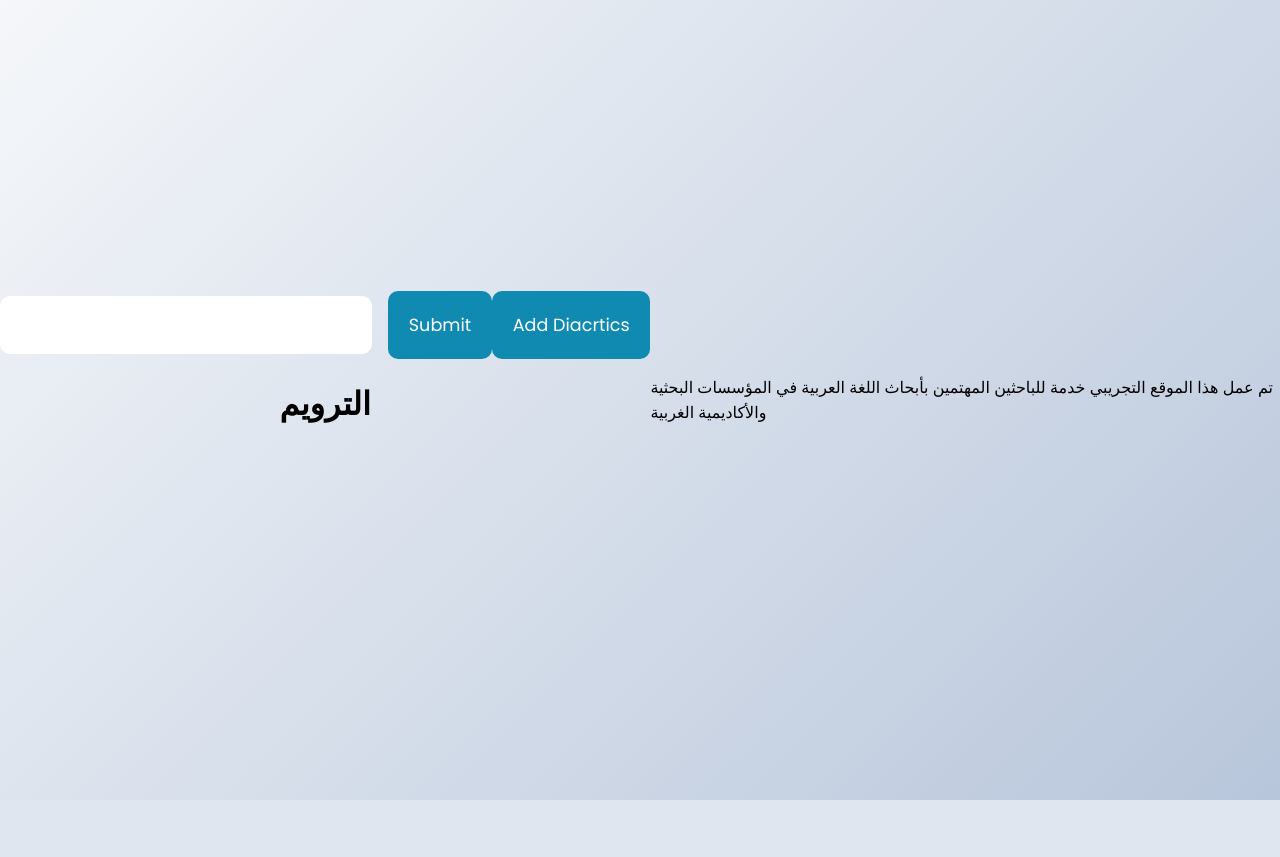
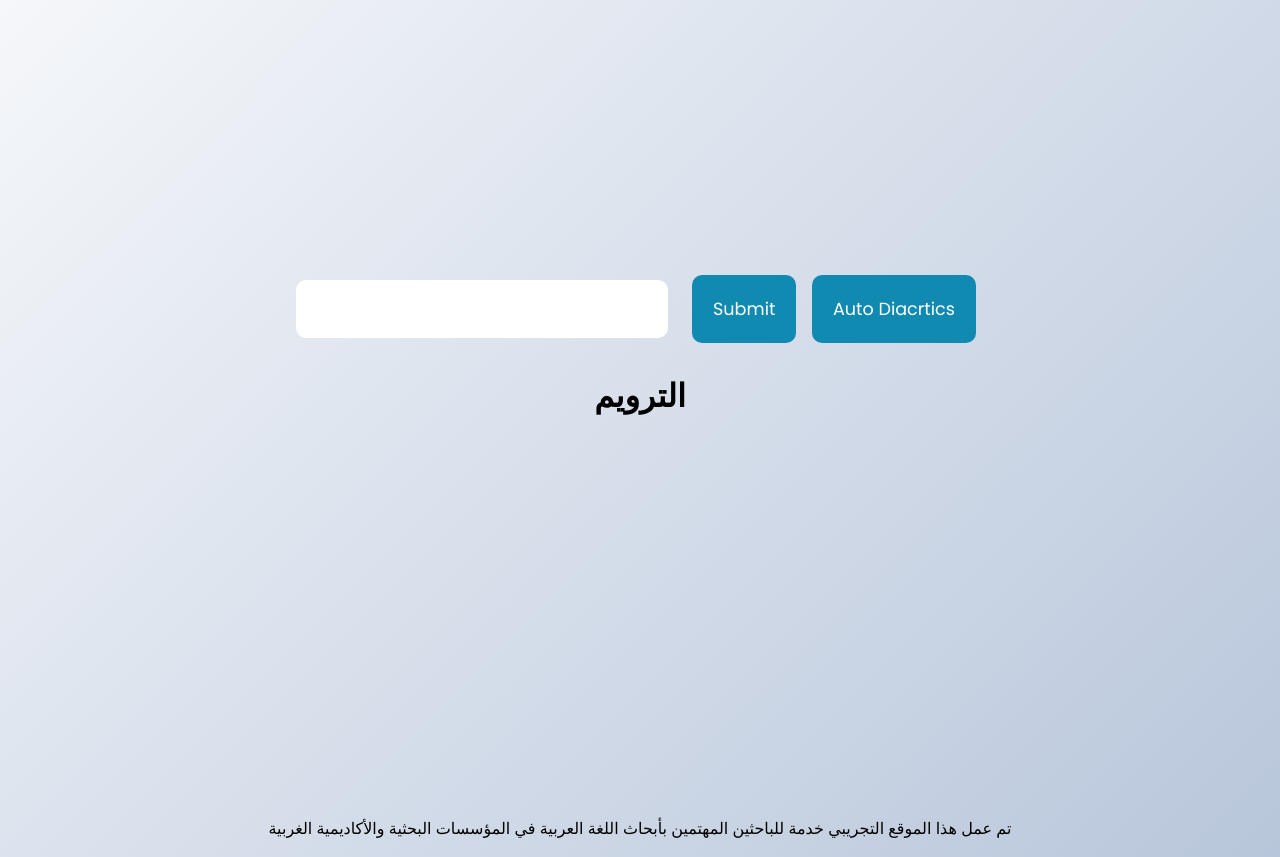
Before and after one commit to Jaloud/transliteration, a Flask app: page / in a window 1280 px wide. Before the commit the page ends 800 px from the top, so only its background shows below. Run offline with Flask 2, Linux system fonts and the light colour scheme.

Commit message:
Change web styling, added diacrticts option

```diff
--- a/app.py
+++ b/app.py
@@ -1,15 +1,11 @@
 from flask import Flask, request, render_template
 import re
+import asyncio
+from pybelqis import Belqis
+import os
 
-
-
-
-import mishkal.tashkeel
-
-
-def dia(inm):
-    vocalizer = mishkal.tashkeel.TashkeelClass()
-    return vocalizer.tashkeel(inm)
+b = Belqis(token=os.environ.get('BELQIS_TOKEN'))
+b = Belqis(token='eyJ0eXAiOiJKV1QiLCJhbGciOiJIUzI1NiJ9.eyJ1c2VybmFtZSI6IkFiZHVsbGFoQWxtYW5laSIsImV4cCI6MTY3ODIzNzQ2Miwib3JpZ0lhdCI6MTY3ODIzNzE2Mn0.Ot-zD6exsbJR2AtRGGrINjbtDsPhmJNUUXVzFVxQDLo')
 
 
 rules = {
@@ -119,6 +115,20 @@ def transliterate(arabic_text):
             prev_char = char
     return transliteration
 
+async def tash(belqis_client, arabic_text):
+    # This function takes two arguments:
+    # belqis_client: a Belqis object that has an authentication token
+    # arabic_text: a string of Arabic text to be diacritized and transliterated
+
+    # It retrieves the diacritized version of the input arabic_text using the tashkeel method from the Belqis API, and then returns its transliterated version using the transliterate function.
+
+    # Returns:
+    # str: The transliterated version of the diacritized arabic_text.
+
+    r = await belqis_client.tashkeel(arabic_text)
+    return transliterate(next(iter(r.values())))
+
+
 from flask import Flask, request
 
 app = Flask(__name__, static_folder='static')
@@ -136,9 +146,9 @@ def process():
 @app.route("/process_diacritics", methods=["POST"])
 def process_diacritics():
     user_input = request.form["user_input"]
-    added_diacritics = dia(user_input)
-    result= transliterate(added_diacritics)
-    return result
+    added_diacritics = asyncio.run(tash(b, user_input))
+    transliterated_dict= transliterate(added_diacritics)
+    return transliterated_dict
 
 
 if __name__ == '__main__':
--- a/static/styles.css
+++ b/static/styles.css
@@ -9,17 +9,19 @@
   flex-direction: column;
   align-items: center;
   justify-content: center;
+  margin: auto;
+  max-width: 800px;
+  height: 100vh;
+}
+
+#disclaimer {
+  text-align: center;
 }
 
 body {
   background-color: #b8c6db;
   background-image: linear-gradient(315deg, #b8c6db 0%, #f5f7fa 100%);
   font-family: "Poppins", sans-serif;
-  display: flex;
-  align-items: center;
-  justify-content: center;
-  height: 100vh;
-  overflow: hidden;
   margin: 0;
 }
 
@@ -47,6 +49,7 @@ input[type="button"] {
   font-size: 1.1rem;
   font-family: inherit;
   padding: 1.3rem;
+  margin: 0.5rem;
 }
 
 input[type="button"]:hover {
@@ -68,8 +71,26 @@ h2 {
   font-weight: bold;
   color: #118ab2;
 }
-i.fas {
-    font-size: 2rem;
-    padding: 0.5rem;
-    color: #118ab2;
+
+@media (max-width: 600px) {
+  /* Change the font size of the heading */
+  h1 {
+    font-size: 1.5rem;
   }
+
+  /* Add some spacing around the answer box */
+  #answer {
+    margin: 1rem 0;
+  }
+
+  /* Change the layout of the form to be vertically stacked */
+  form {
+    flex-direction: column;
+  }
+
+  /* Add some spacing between the input fields and buttons */
+  input[type="text"],
+  input[type="button"] {
+    margin: 1rem 0;
+  }
+}
--- a/templates/index.html
+++ b/templates/index.html
@@ -5,17 +5,6 @@
         <title>مشروع الترويم</title>
     </head>
     <link rel="stylesheet" type="text/css" href="/static/styles.css">
-    <body>
-        <div id="container">
-        <form>
-            <input type="text" id="user_input" name="user_input">
-            <input type="button" value="Submit" onclick="submitForm()">
-            <input type="button" value="Add Diacrtics" onclick="submitForm2()">
-        </form>
-        <h1>الترويم</h1>
-        <i class="fas fa-arrow-down"></i>
-        <h1 ><span id="answer"></span></h1>
-        </div>
     <script>
         function submitForm() {
             var user_input = document.querySelector("input[name='user_input']").value;
@@ -41,10 +30,25 @@
             };
             xhttp.send("user_input=" + user_input);
         }
+        if (document.getElementById("answer").innerHTML.trim() == "" || document.getElementById("user_input").innerHTML.trim() == "") {
+            document.getElementById("answer").innerHTML = "&nbsp;";
+        }
+
     </script>
+    <body>
+        <div class="container-wrapper">
+            <div id="container">
+                <form>
+                    <input type="text" id="user_input" name="user_input">
+                    <input type="button" value="Submit" onclick="submitForm()">
+                    <input type="button" value="Auto Diacrtics" onclick="submitForm2()">
+                </form>
+                <h1>الترويم</h1>
+                <h1 ><span id="answer">&nbsp; </span></h1>
+            </div>
+            <div id="disclaimer">
+                <p>تم عمل هذا الموقع التجريبي خدمة للباحثين المهتمين بأبحاث اللغة العربية في المؤسسات البحثية والأكاديمية الغربية</p>
+            </div>
+        </div>
     </body>
-    <footer>
-        <p>تم عمل هذا الموقع التجريبي خدمة للباحثين المهتمين بأبحاث اللغة العربية في المؤسسات البحثية والأكاديمية الغربية</p>
-      </footer>
-
 </html>
```
Lines whose indentation alone changed are shown as unchanged.
